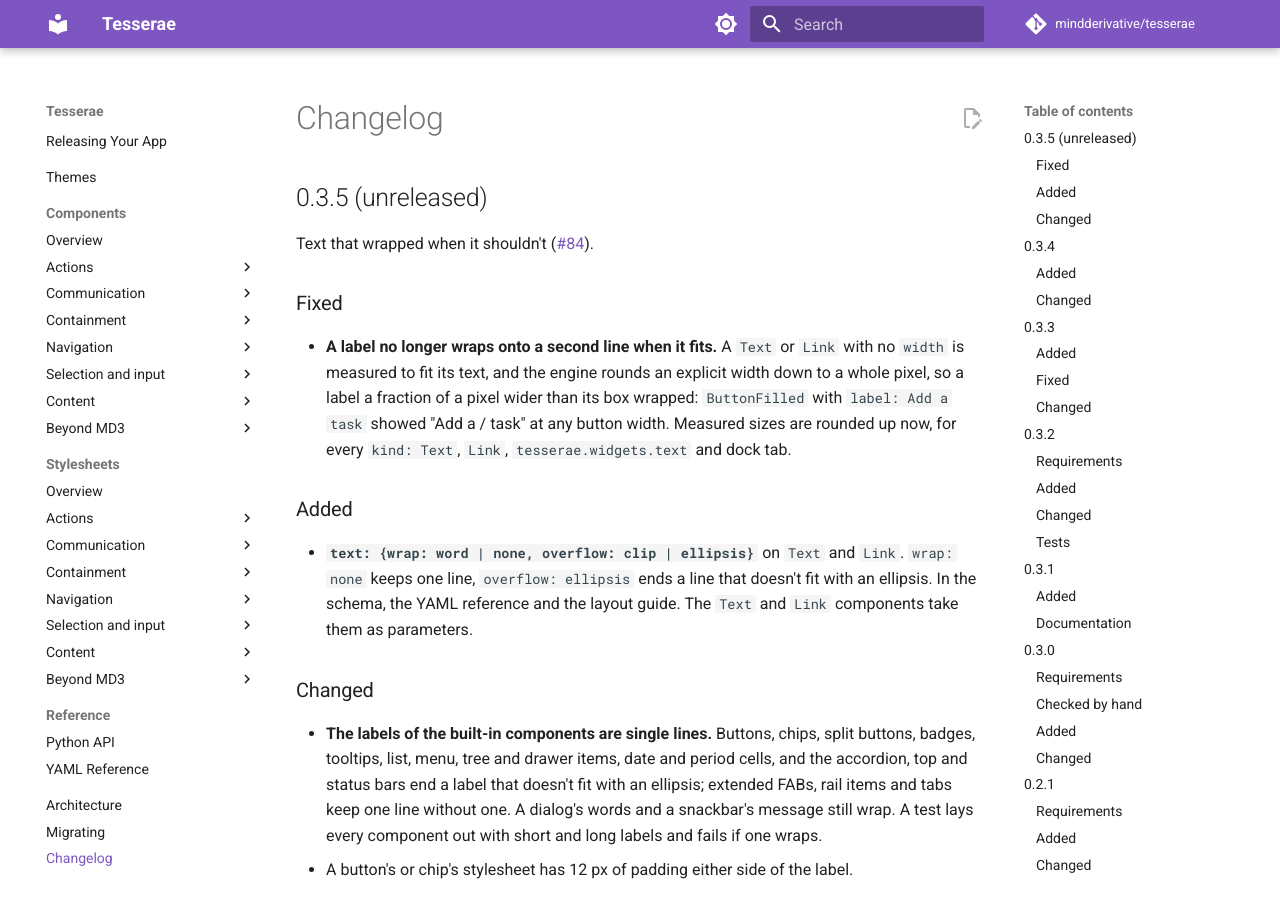
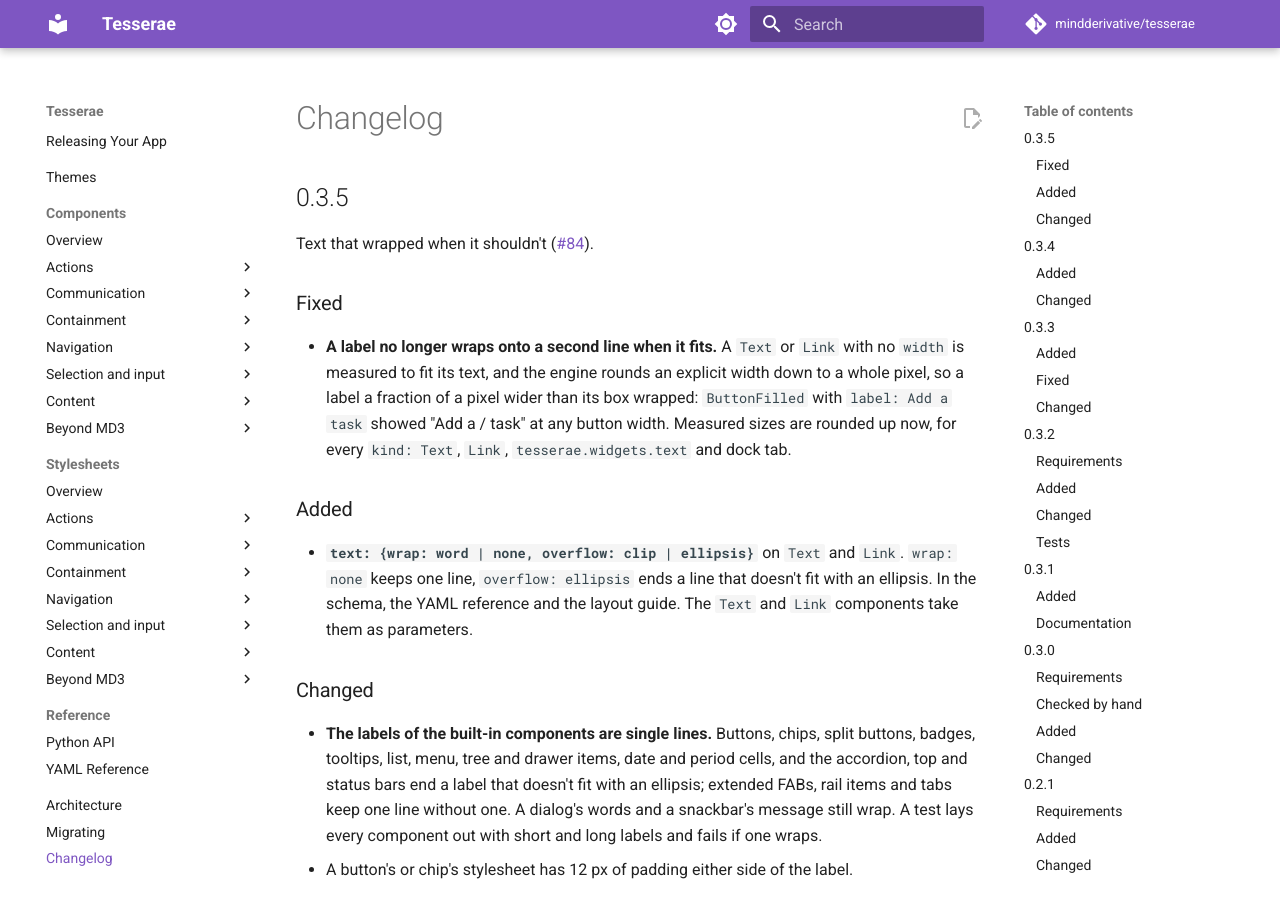
Before and after one commit to mindderivative/tesserae, an MkDocs documentation site: the page built from docs/changelog.md, in a window 1280 px wide and 900 px high. Built offline with MkDocs 1.6.1 and Material for MkDocs 9.7.7, drawn with Linux system fonts in a browser that asks for light colours; comment, search, counter and statistics services are not loaded.

Commit message:
Tesserae 0.3.5
The version is 0.3.5 and the changelog's section is headed for release: labels
no longer wrap when they fit, and text takes wrap and overflow (#84).

Co-Authored-By: Claude Sonnet 5.5 <noreply@anthropic.com>

```diff
--- a/docs/changelog.md
+++ b/docs/changelog.md
@@ -1,6 +1,6 @@
 # Changelog
 
-## 0.3.5 (unreleased)
+## 0.3.5
 
 Text that wrapped when it shouldn't ([#84](https://github.com/mindderivative/tesserae/issues/84)).
 
--- a/pyproject.toml
+++ b/pyproject.toml
@@ -4,7 +4,7 @@ build-backend = "hatchling.build"
 
 [project]
 name = "tesserae-ui"  # on PyPI; `tesserae` there is an unrelated project. The import name stays `tesserae`.
-version = "0.3.5.dev0"
+version = "0.3.5"
 description = "A pyCopper-style declarative Python GUI framework, powered by the Tesserae Render Engine (tre)."
 readme = "README.md"
 license = "MIT"
```
